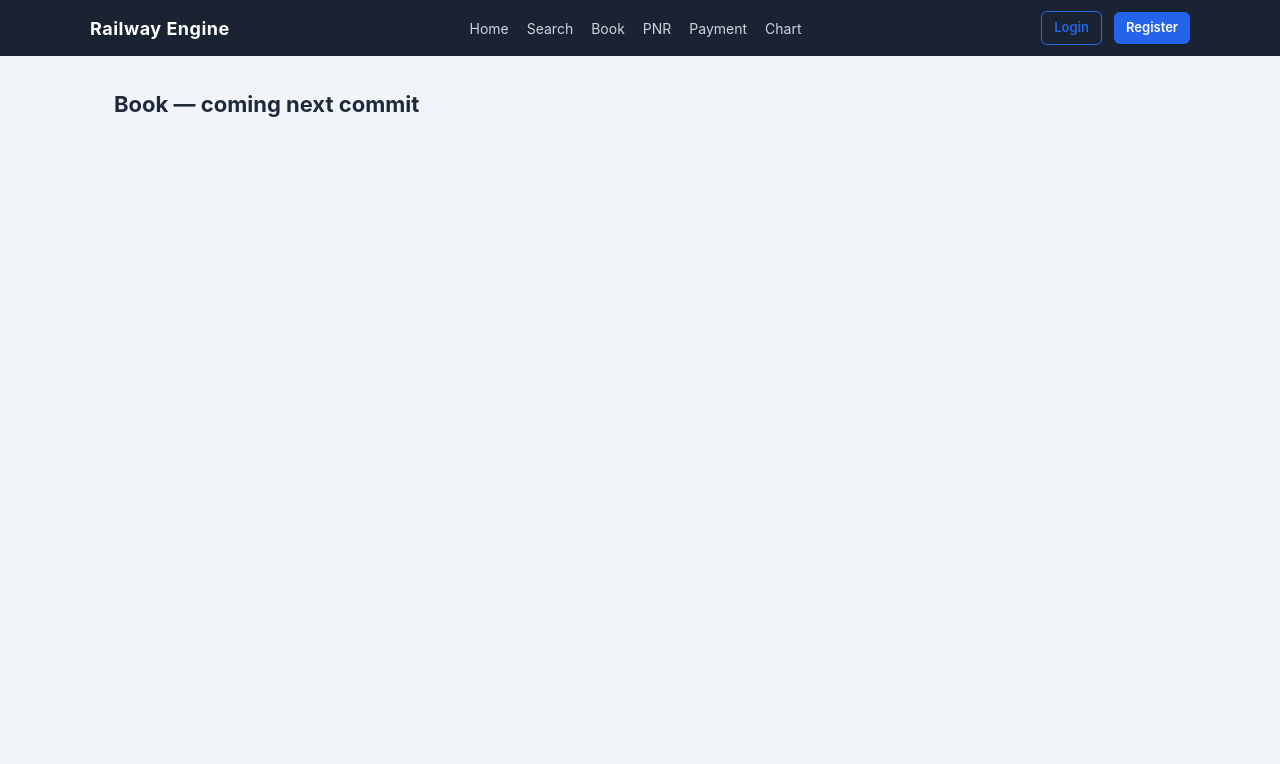
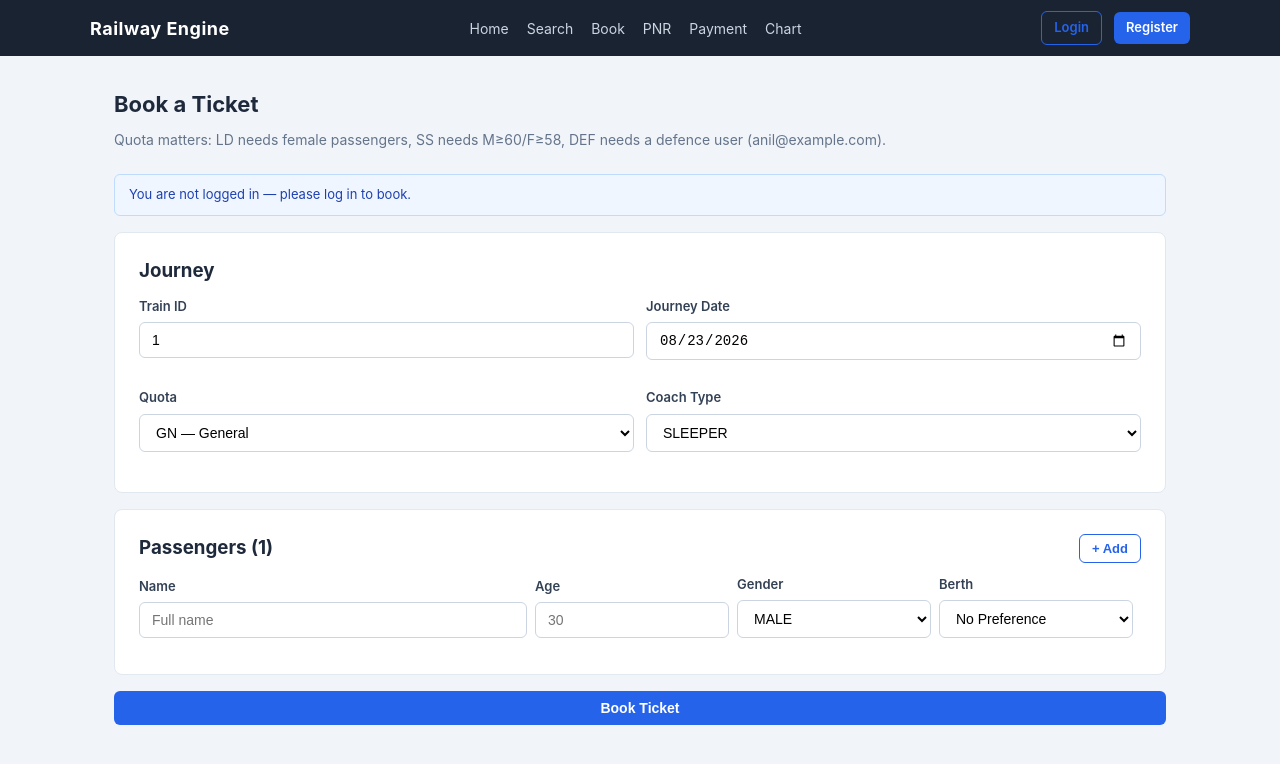
Before and after one commit to sohamRaorane/Railway-Reservation-Engine-Scaling-, a React app in the folder frontend/: page /book in a window 1280 px wide. Shown: the top 764 px of the page. Built offline with nearby package versions, Linux system fonts and the light colour scheme; no server answers; the HTML template or start-up script is replaced by a standard one.

Commit message:
feat(frontend): book page — quota-aware booking with berth preference and idempotency key

```diff
--- a/frontend/src/pages/Book.jsx
+++ b/frontend/src/pages/Book.jsx
@@ -1 +1,195 @@
-export default function Book() { return <div className="container"><h2 className="page-title">Book — coming next commit</h2></div> }
+/**
+ * Book — create a new booking with quota and berth preference.
+ *
+ * Calls POST /api/v1/bookings (BookingController.java:38) with:
+ *   - Header Idempotency-Key: generated via crypto.randomUUID() so
+ *     retried requests return the same PNR instead of double-booking.
+ *   - Body BookingRequest: trainId, journeyDate, quotaCode, coachType, passengers[]
+ *   - Auth: Bearer JWT from AuthContext (required).
+ *
+ * The backend validates quota eligibility (e.g. SS needs M≥60/F≥58,
+ * LD needs F, DEF needs is_defence_personnel=true), locks the
+ * quota allocation row, and assigns CONFIRMED / RAC / WAITLIST.
+ */
+
+import { useState } from 'react'
+import api, { generateIdempotencyKey } from '../api/client'
+import { useAuth } from '../context/AuthContext'
+
+function tomorrowISO() {
+  const d = new Date()
+  d.setDate(d.getDate() + 1)
+  return d.toISOString().slice(0, 10)
+}
+
+const EMPTY_PASSENGER = { name: '', age: '', gender: 'MALE', berthPreference: 'NO_PREFERENCE' }
+
+export default function Book() {
+  const { isAuthenticated } = useAuth()
+
+  const [trainId, setTrainId] = useState('1')
+  const [journeyDate, setJourneyDate] = useState(tomorrowISO())
+  const [quotaCode, setQuotaCode] = useState('GN')
+  const [coachType, setCoachType] = useState('SLEEPER')
+  const [passengers, setPassengers] = useState([{ ...EMPTY_PASSENGER }])
+
+  const [result, setResult] = useState(null)
+  const [error, setError] = useState('')
+  const [loading, setLoading] = useState(false)
+
+  function updatePassenger(idx, field, value) {
+    setPassengers((prev) => prev.map((p, i) => (i === idx ? { ...p, [field]: value } : p)))
+  }
+
+  function addPassenger() {
+    setPassengers((prev) => [...prev, { ...EMPTY_PASSENGER }])
+  }
+
+  function removePassenger(idx) {
+    setPassengers((prev) => prev.filter((_, i) => i !== idx))
+  }
+
+  async function handleSubmit(e) {
+    e.preventDefault()
+    setError('')
+    setResult(null)
+
+    if (!isAuthenticated) {
+      setError('Please log in first — booking requires authentication.')
+      return
+    }
+
+    const payload = {
+      trainId: Number(trainId),
+      journeyDate,
+      quotaCode,
+      coachType,
+      passengers: passengers.map((p) => ({
+        name: p.name,
+        age: Number(p.age),
+        gender: p.gender,
+        berthPreference: p.berthPreference,
+      })),
+    }
+
+    setLoading(true)
+    try {
+      const res = await api.post('/api/v1/bookings', payload, {
+        headers: { 'Idempotency-Key': generateIdempotencyKey() },
+      })
+      setResult(res.data)
+    } catch (err) {
+      const msg = err.response?.data?.message || err.response?.data?.error || err.message || 'Booking failed.'
+      // Backend validation errors often come as JSON with field messages
+      const details = err.response?.data?.details || err.response?.data?.errors
+      setError(details ? `${msg}: ${JSON.stringify(details)}` : msg)
+    } finally {
+      setLoading(false)
+    }
+  }
+
+  return (
+    <div className="container">
+      <h1 className="page-title">Book a Ticket</h1>
+      <p className="page-subtitle">
+        Quota matters: LD needs female passengers, SS needs M≥60/F≥58, DEF needs a defence user (anil@example.com).
+      </p>
+
+      {!isAuthenticated && <div className="alert alert-info">You are not logged in — please log in to book.</div>}
+      {error && <div className="alert alert-error">{error}</div>}
+      {result && (
+        <div className="alert alert-success">
+          Booked! PNR: <strong>{result.pnr}</strong> — Status: {result.bookingStatus} — Fare: ₹{result.totalFare}
+          <br />
+          <span style={{ fontSize: 12 }}>Tip: check this PNR on the PNR page or try cancelling it.</span>
+        </div>
+      )}
+
+      <form onSubmit={handleSubmit}>
+        <div className="card" style={{ marginBottom: 16 }}>
+          <h3 style={{ marginBottom: 12 }}>Journey</h3>
+          <div style={{ display: 'grid', gridTemplateColumns: '1fr 1fr', gap: 12 }}>
+            <div className="form-group">
+              <label htmlFor="trainId">Train ID</label>
+              <input id="trainId" value={trainId} onChange={(e) => setTrainId(e.target.value)} placeholder="1 = 12951 Rajdhani" required />
+            </div>
+            <div className="form-group">
+              <label htmlFor="journeyDate">Journey Date</label>
+              <input id="journeyDate" type="date" value={journeyDate} onChange={(e) => setJourneyDate(e.target.value)} required />
+            </div>
+            <div className="form-group">
+              <label htmlFor="quota">Quota</label>
+              <select id="quota" value={quotaCode} onChange={(e) => setQuotaCode(e.target.value)}>
+                <option value="GN">GN — General</option>
+                <option value="LD">LD — Ladies</option>
+                <option value="SS">SS — Senior Citizen</option>
+                <option value="DEF">DEF — Defence</option>
+                <option value="TQ">TQ — Tatkal</option>
+              </select>
+            </div>
+            <div className="form-group">
+              <label htmlFor="coach">Coach Type</label>
+              <select id="coach" value={coachType} onChange={(e) => setCoachType(e.target.value)}>
+                <option value="SLEEPER">SLEEPER</option>
+                <option value="AC_3_TIER">AC_3_TIER</option>
+                <option value="AC_2_TIER">AC_2_TIER</option>
+                <option value="AC_1_TIER">AC_1_TIER</option>
+                <option value="GENERAL">GENERAL</option>
+              </select>
+            </div>
+          </div>
+        </div>
+
+        <div className="card" style={{ marginBottom: 16 }}>
+          <div style={{ display: 'flex', justifyContent: 'space-between', alignItems: 'center', marginBottom: 12 }}>
+            <h3>Passengers ({passengers.length})</h3>
+            <button type="button" className="btn btn-small btn-outline" onClick={addPassenger}>
+              + Add
+            </button>
+          </div>
+
+          {passengers.map((p, idx) => (
+            <div key={idx} style={{ display: 'grid', gridTemplateColumns: '2fr 1fr 1fr 1fr auto', gap: 8, marginBottom: 12, alignItems: 'end' }}>
+              <div className="form-group" style={{ marginBottom: 0 }}>
+                <label>Name</label>
+                <input value={p.name} onChange={(e) => updatePassenger(idx, 'name', e.target.value)} placeholder="Full name" required />
+              </div>
+              <div className="form-group" style={{ marginBottom: 0 }}>
+                <label>Age</label>
+                <input type="number" value={p.age} onChange={(e) => updatePassenger(idx, 'age', e.target.value)} placeholder="30" min="1" max="125" required />
+              </div>
+              <div className="form-group" style={{ marginBottom: 0 }}>
+                <label>Gender</label>
+                <select value={p.gender} onChange={(e) => updatePassenger(idx, 'gender', e.target.value)}>
+                  <option value="MALE">MALE</option>
+                  <option value="FEMALE">FEMALE</option>
+                  <option value="OTHER">OTHER</option>
+                </select>
+              </div>
+              <div className="form-group" style={{ marginBottom: 0 }}>
+                <label>Berth</label>
+                <select value={p.berthPreference} onChange={(e) => updatePassenger(idx, 'berthPreference', e.target.value)}>
+                  <option value="NO_PREFERENCE">No Preference</option>
+                  <option value="LOWER">LOWER</option>
+                  <option value="MIDDLE">MIDDLE</option>
+                  <option value="UPPER">UPPER</option>
+                  <option value="SIDE_LOWER">SIDE_LOWER</option>
+                  <option value="SIDE_UPPER">SIDE_UPPER</option>
+                </select>
+              </div>
+              {passengers.length > 1 && (
+                <button type="button" className="btn btn-small btn-outline" onClick={() => removePassenger(idx)} style={{ height: 34 }}>
+                  Remove
+                </button>
+              )}
+            </div>
+          ))}
+        </div>
+
+        <button type="submit" className="btn" disabled={loading} style={{ width: '100%' }}>
+          {loading ? 'Booking...' : 'Book Ticket'}
+        </button>
+      </form>
+    </div>
+  )
+}
```
